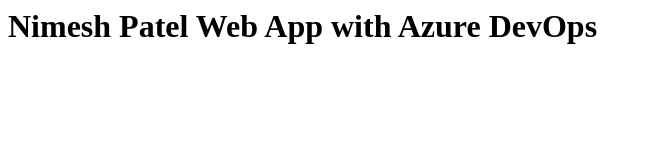
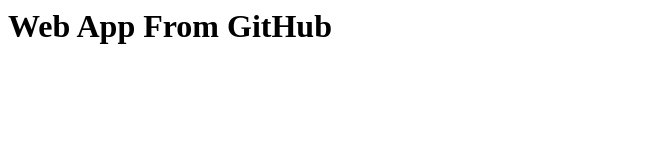
Before and after one commit to npatel1975/AzureLearning, a plain HTML site: page index.html in a window 1280 px wide. Shown: the whole page, without its empty margins (0-652 px from the left). Drawn offline with Linux system fonts and the light colour scheme.

Commit message:
Update index.html

```diff
--- a/index.html
+++ b/index.html
@@ -1,6 +1,6 @@
 <html>
 <body>
-<h1> Nimesh Patel Web App with Azure DevOps
+<h1> Web App From GitHub
 </h1>
 </body>
 </html>
```
